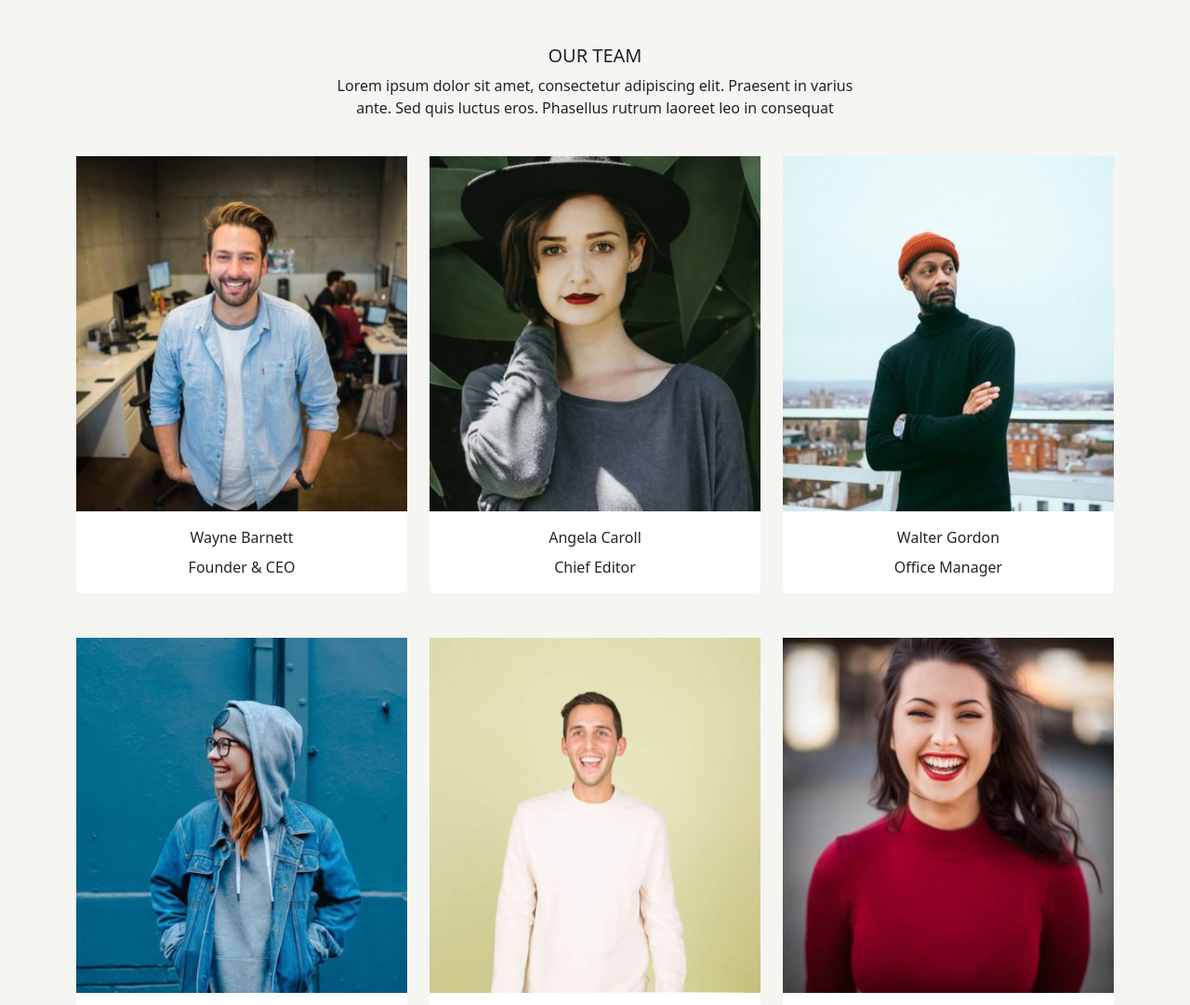
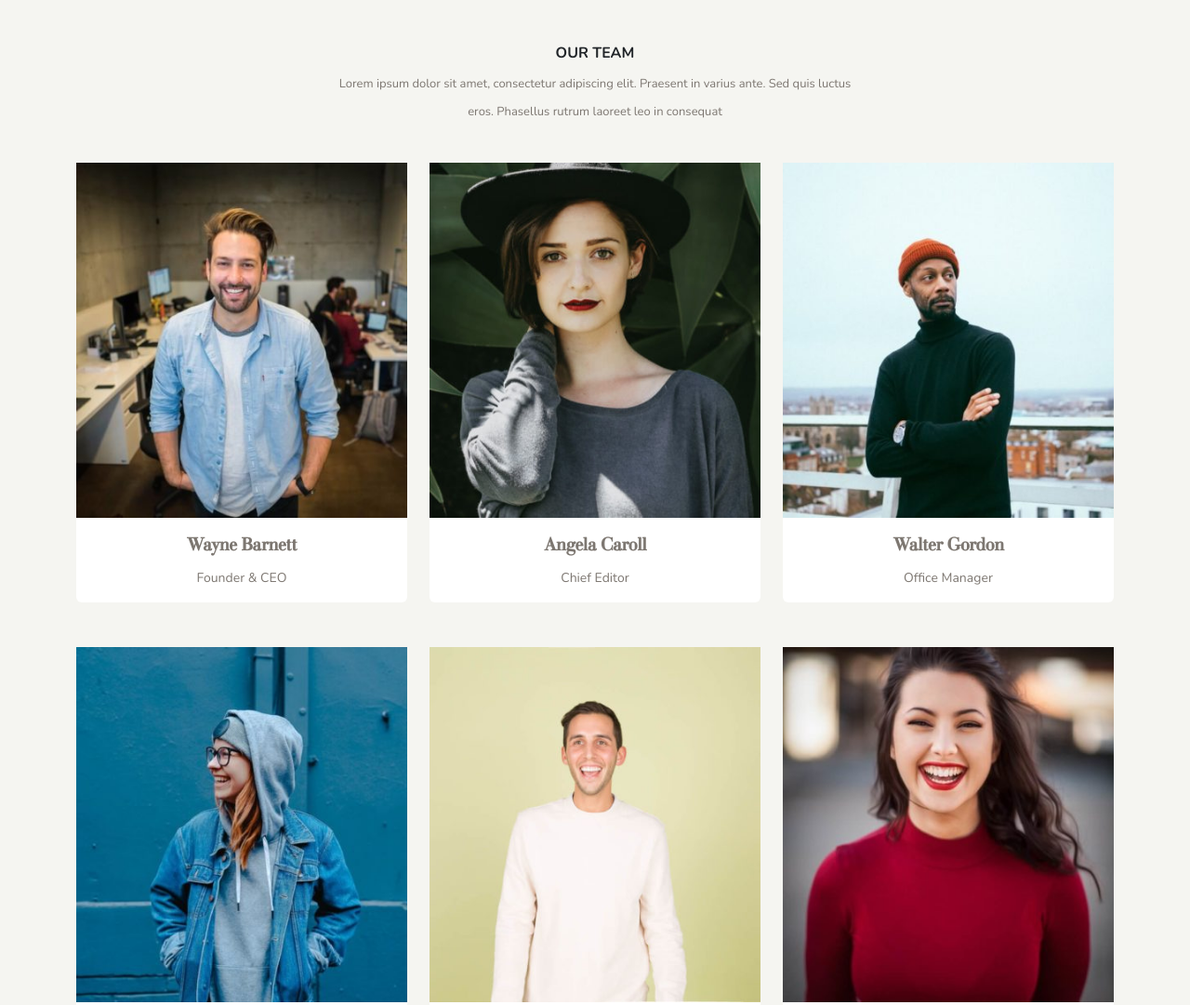
Before and after one commit to emanuele-pogliari/js-our-team, a plain HTML site: page index.html in a window 1280 px wide. Shown: the top 1081 px of the page at 93% size. Drawn offline with nearby package versions, Linux system fonts and the light colour scheme.

Commit message:
exercise completed. comments added

```diff
--- a/css/style.css
+++ b/css/style.css
@@ -1,3 +1,27 @@
 body {
     background: #f5f5f1;
+    font-family: "Nunito", sans-serif;
 }
+
+@font-face {
+    font-family: "Gianotten";
+    src: url(../fonts/GianottenLTPro-Regular.woff2);
+}
+
+h1 {
+    font-size: 25px;
+}
+
+.text-name {
+    font-family: 'Gianotten';
+    letter-spacing: -1px;
+}
+
+.my-text-color {
+    color: #7d7771;
+}
+
+.my-text-color:first-child {
+    font-size: 13px;
+    line-height: 30px;
+}
--- a/index.html
+++ b/index.html
@@ -6,6 +6,10 @@
     <meta name="viewport" content="width=device-width, initial-scale=1.0">
     <link href="https://cdn.jsdelivr.net/npm/bootstrap@5.3.2/dist/css/bootstrap.min.css" rel="stylesheet"
         integrity="sha384-T3c6CoIi6uLrA9TneNEoa7RxnatzjcDSCmG1MXxSR1GAsXEV/Dwwykc2MPK8M2HN" crossorigin="anonymous">
+    <link rel="preconnect" href="https://fonts.googleapis.com">
+    <link rel="preconnect" href="https://fonts.gstatic.com" crossorigin>
+    <link href="https://fonts.googleapis.com/css2?family=Nunito:ital,wght@0,200..1000;1,200..1000&display=swap"
+        rel="stylesheet">
     <link rel="stylesheet" href="https://cdnjs.cloudflare.com/ajax/libs/font-awesome/6.5.1/css/all.min.css"
         integrity="sha512-DTOQO9RWCH3ppGqcWaEA1BIZOC6xxalwEsw9c2QQeAIftl+Vegovlnee1c9QX4TctnWMn13TZye+giMm8e2LwA=="
         crossorigin="anonymous" referrerpolicy="no-referrer" />
@@ -16,17 +20,21 @@
 <body>
 
     <div class="container py-5">
-        <h1 class="text-center text-uppercase fs-5">Our Team</h1>
+        <h1 class="text-center text-uppercase fs-6 fw-bold ">Our Team</h1>
         <div class="col-6 d-flex align-items-center mx-auto ">
-            <p class="text-center">Lorem ipsum dolor sit amet, consectetur adipiscing elit. Praesent in varius ante. Sed
+            <p class="text-center my-text-color">Lorem ipsum dolor sit amet, consectetur adipiscing elit. Praesent
+                in varius ante. Sed
                 quis luctus eros.
                 Phasellus rutrum laoreet leo in consequat</p>
         </div>
         <div class="row">
+            <!-- single col and card -->
             <div class="col-12 col-md-6 col-lg-4 my-4">
                 <div class="card border-0 my-card">
+
                 </div>
             </div>
+            <!-- end single col and card -->
             <div class="col-12 col-md-6 col-lg-4 my-4">
                 <div class="card border-0 my-card">
 
--- a/js/script.js
+++ b/js/script.js
@@ -1,3 +1,4 @@
+// create an array of objects
 const team = [
     {
         nome: "Wayne Barnett",
@@ -32,15 +33,17 @@ const team = [
     }
 ];
 
-
-const listElement = document.querySelectorAll(".my-list");
+// select card elements
 const cardElement = document.querySelectorAll(".my-card");
 
+// for every objects of the array create and inizialize 3 variables that will store values that will be passed on html page, also create a variable that will cointain every single object
 for (let i = 0; i < team.length; i++) {
     let name = "";
     let role = "";
     let imgs = "";
     const worker = team[i];
+
+    // for every keys of every object check what key is stored and assign the right value with all conditionals
     for (let key in worker) {
         if (key == "foto") {
             imgs += `<img class="img-fluid" src="./img/${worker['foto']}">`
@@ -48,11 +51,13 @@ for (let i = 0; i < team.length; i++) {
         else if (key == "nome") {
             name += `${worker[key]}`;
         }
-        else if (key = "ruolo") {
+        else {
             role += `${worker[key]}`;
         }
     }
+
+    // print elements to html page
     cardElement[i].innerHTML += imgs;
-    cardElement[i].innerHTML += `<div class="text-center pt-3">${name}</div>`
-    cardElement[i].innerHTML += `<div class="text-center pt-2 pb-3">${role}</div>`
+    cardElement[i].innerHTML += `<div class="my-text-color text-name fs-5 text-center pt-3 fw-bold">${name}</div>`
+    cardElement[i].innerHTML += `<div class="my-text-color text-center pt-2 pb-3 small">${role}</div>`
 }
```
Also changed, not shown: fonts/GianottenLTPro-Regular.woff2 (added).
